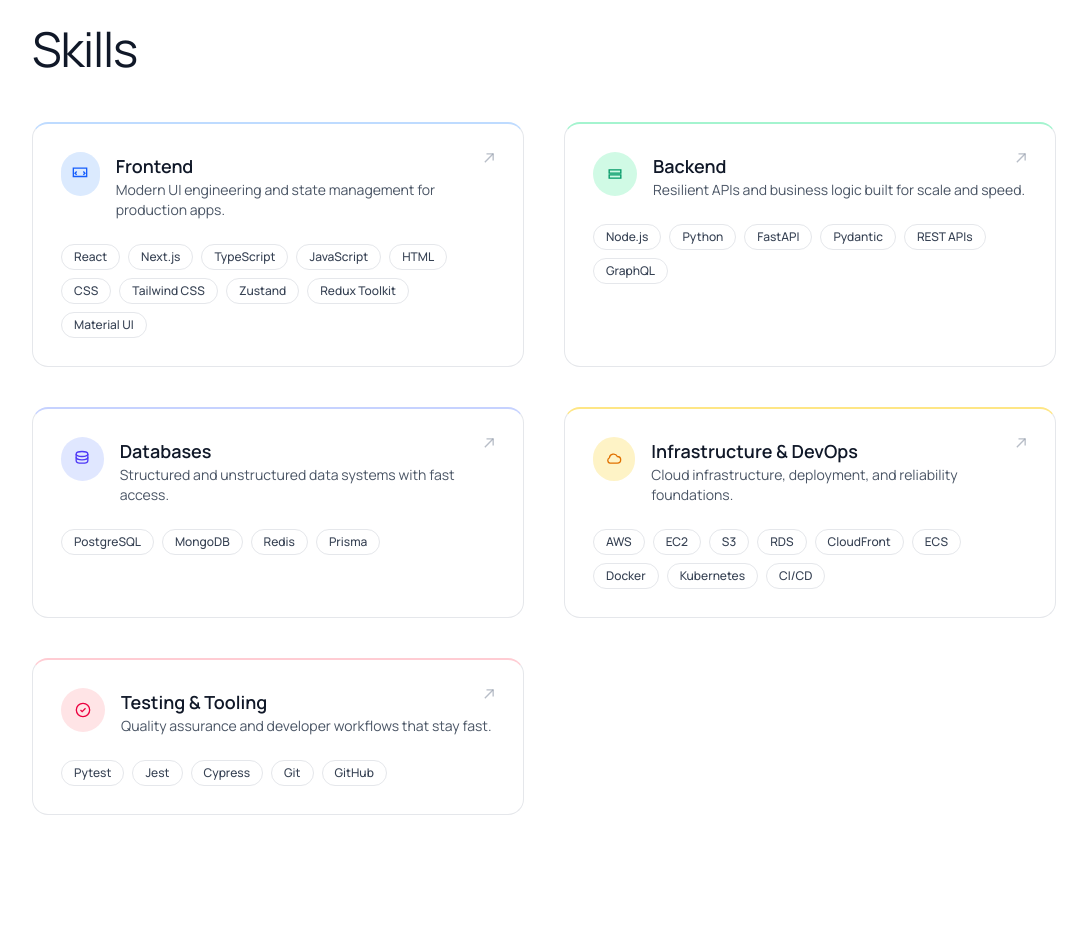
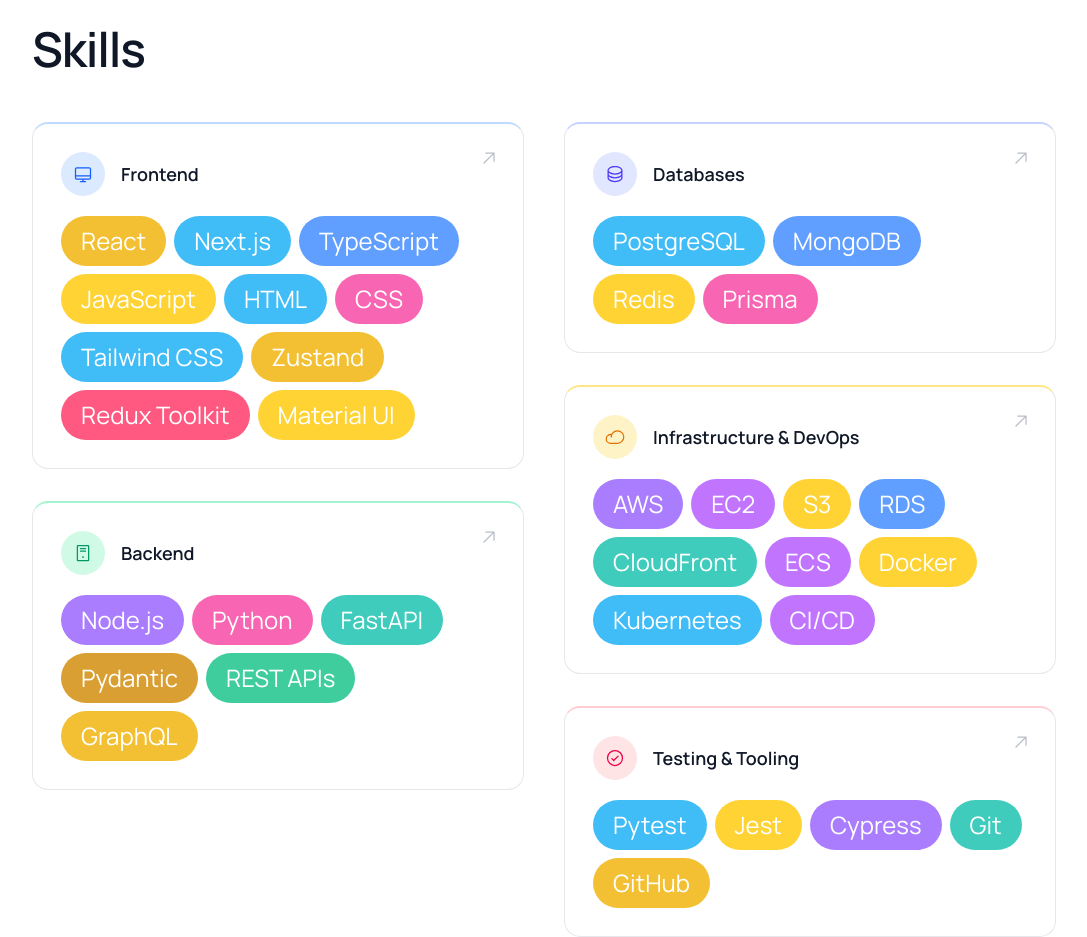
Before and after one commit to JemmyKibandi/jemima-portfolio, a Next.js app: page / in a window 1280 px wide. Shown: the part 1860-2797 px from the top of the page, without its empty margins (96-1183 px from the left). Built offline with nearby package versions, Linux system fonts and the light colour scheme.

Commit message:
Refine skills, experience, and hero layout

```diff
--- a/components/ProjectsSection.tsx
+++ b/components/ProjectsSection.tsx
@@ -1,3 +1,4 @@
+import { ArrowUpRightIcon } from "@phosphor-icons/react";
 import Image from "next/image";
 import Link from "next/link";
 import { forwardRef } from "react";
@@ -67,18 +68,7 @@
                       </p>
                     </div>
                     <span className="group/arrow relative inline-flex h-9 w-9 items-center justify-center rounded-full bg-transparent text-gray-800 transition-colors duration-200">
-                      <span className="absolute inset-0 rounded-full bg-black opacity-0 transition-opacity duration-200 group-hover/arrow:opacity-100" />
-                      <svg
-                        viewBox="0 0 24 24"
-                        className="relative h-4 w-4 transition-transform duration-200 group-hover:translate-x-0.5 group-hover/arrow:text-white"
-                        fill="none"
-                        stroke="currentColor"
-                        strokeWidth="1.6"
-                        aria-hidden="true"
-                      >
-                        <path d="M7 17L17 7" />
-                        <path d="M9 7h8v8" />
-                      </svg>
+                      <ArrowUpRightIcon size={20} weight="regular" />
                     </span>
                   </div>
                 </div>
--- a/components/SkillsSection.tsx
+++ b/components/SkillsSection.tsx
@@ -1,12 +1,42 @@
 "use client";
 
-import { forwardRef } from "react";
+import { forwardRef, JSX } from "react";
+import {
+  CheckCircleIcon,
+  CloudIcon,
+  DatabaseIcon,
+  DesktopIcon,
+  ComputerTowerIcon,
+  ArrowUpRightIcon
+} from "@phosphor-icons/react";
 
-const skillCategories = [
+type SkillCategory = {
+  title: string;
+  accent: string;
+  iconBg: string;
+  iconBgHover: string;
+  accentBorder: string;
+  skills: string[];
+  icon: JSX.Element;
+};
+
+const tokenPalette = [
+  "bg-blue-500/75 hover:bg-blue-600/75",
+  "bg-sky-500/75 hover:bg-sky-600/75",
+  "bg-emerald-500/75 hover:bg-emerald-600/75",
+  "bg-teal-500/75 hover:bg-teal-600/75",
+  "bg-violet-500/75 hover:bg-violet-600/75",
+  "bg-purple-500/75 hover:bg-purple-600/75",
+  "bg-yellow-400/80 hover:bg-yellow-500/80",
+  "bg-yellow-500/80 hover:bg-yellow-600/80",
+  "bg-yellow-600/80 hover:bg-yellow-700/80",
+  "bg-pink-500/75 hover:bg-pink-600/75",
+  "bg-rose-500/75 hover:bg-rose-600/75",
+];
+
+const skillCategories: SkillCategory[] = [
   {
     title: "Frontend",
-    description:
-      "Modern UI engineering and state management for production apps.",
     accent: "text-blue-600",
     iconBg: "bg-blue-100",
     iconBgHover: "group-hover:bg-blue-200/80",
@@ -23,23 +53,10 @@
       "Redux Toolkit",
       "Material UI",
     ],
-    icon: (
-      <svg
-        viewBox="0 0 24 24"
-        className="h-5 w-5"
-        fill="none"
-        stroke="currentColor"
-        strokeWidth="1.6"
-      >
-        <path d="M4 5h16v10H4z" />
-        <path d="M8 9l-2 2 2 2" />
-        <path d="M16 9l2 2-2 2" />
-      </svg>
-    ),
+    icon: <DesktopIcon size={20} weight="regular" />,
   },
   {
     title: "Backend",
-    description: "Resilient APIs and business logic built for scale and speed.",
     accent: "text-emerald-600",
     iconBg: "bg-emerald-100",
     iconBgHover: "group-hover:bg-emerald-200/80",
@@ -52,47 +69,19 @@
       "REST APIs",
       "GraphQL",
     ],
-    icon: (
-      <svg
-        viewBox="0 0 24 24"
-        className="h-5 w-5"
-        fill="none"
-        stroke="currentColor"
-        strokeWidth="1.6"
-      >
-        <path d="M5 7h14v4H5z" />
-        <path d="M5 13h14v4H5z" />
-        <path d="M8 9h.01" />
-        <path d="M8 15h.01" />
-      </svg>
-    ),
+    icon: <ComputerTowerIcon size={20} weight="regular" />,
   },
   {
     title: "Databases",
-    description: "Structured and unstructured data systems with fast access.",
     accent: "text-indigo-600",
     iconBg: "bg-indigo-100",
     iconBgHover: "group-hover:bg-indigo-200/80",
     accentBorder: "border-t-indigo-200",
     skills: ["PostgreSQL", "MongoDB", "Redis", "Prisma"],
-    icon: (
-      <svg
-        viewBox="0 0 24 24"
-        className="h-5 w-5"
-        fill="none"
-        stroke="currentColor"
-        strokeWidth="1.6"
-      >
-        <ellipse cx="12" cy="6" rx="7" ry="3" />
-        <path d="M5 6v8c0 1.7 3.1 3 7 3s7-1.3 7-3V6" />
-        <path d="M5 10c0 1.7 3.1 3 7 3s7-1.3 7-3" />
-      </svg>
-    ),
+    icon: <DatabaseIcon size={20} weight="regular" />,
   },
   {
     title: "Infrastructure & DevOps",
-    description:
-      "Cloud infrastructure, deployment, and reliability foundations.",
     accent: "text-amber-600",
     iconBg: "bg-amber-100",
     iconBgHover: "group-hover:bg-amber-200/80",
@@ -108,40 +97,27 @@
       "Kubernetes",
       "CI/CD",
     ],
-    icon: (
-      <svg
-        viewBox="0 0 24 24"
-        className="h-5 w-5"
-        fill="none"
-        stroke="currentColor"
-        strokeWidth="1.6"
-      >
-        <path d="M7 17h9a4 4 0 0 0 0-8 5 5 0 0 0-9.5 1.5A3.5 3.5 0 0 0 7 17z" />
-      </svg>
-    ),
+    icon: <CloudIcon size={20} weight="regular" />,
   },
   {
     title: "Testing & Tooling",
-    description: "Quality assurance and developer workflows that stay fast.",
     accent: "text-rose-600",
     iconBg: "bg-rose-100",
     iconBgHover: "group-hover:bg-rose-200/80",
     accentBorder: "border-t-rose-200",
     skills: ["Pytest", "Jest", "Cypress", "Git", "GitHub"],
-    icon: (
-      <svg
-        viewBox="0 0 24 24"
-        className="h-5 w-5"
-        fill="none"
-        stroke="currentColor"
-        strokeWidth="1.6"
-      >
-        <path d="M9 12l2 2 4-4" />
-        <circle cx="12" cy="12" r="8" />
-      </svg>
-    ),
+    icon: <CheckCircleIcon size={20} weight="regular" />,
   },
 ];
+
+const hashSkill = (value: string) => {
+  let hash = 0;
+  for (let i = 0; i < value.length; i += 1) {
+    hash = (hash << 5) - hash + value.charCodeAt(i);
+    hash |= 0;
+  }
+  return Math.abs(hash);
+};
 
 const SkillsSection = forwardRef<HTMLElement>(function SkillsSection(_, ref) {
   return (
@@ -150,33 +126,24 @@
         <header className="relative max-w-3xl">
           <div className="flex items-start gap-4">
             <div>
-              <h2 className="mt-3 text-4xl sm:text-5xl leading-[1.05] tracking-tight text-gray-900">
+              <h2 className="mt-3 text-4xl sm:text-5xl font-semibold leading-[1.05] tracking-tight text-gray-900">
                 Skills
               </h2>
             </div>
           </div>
         </header>
 
-        <div className="skills-grid mt-12 grid gap-8 lg:gap-10 md:grid-cols-2">
+        <div className="skills-grid mt-12 columns-1 md:columns-2 gap-8 lg:gap-10">
           {skillCategories.map((category) => (
             <div
               key={category.title}
-              className={`skill-card group relative overflow-hidden rounded-2xl border border-gray-200 ${category.accentBorder} border-t-2 bg-white p-7 hover:border-gray-300`}
+              className={`skill-card group relative mb-8 break-inside-avoid overflow-hidden rounded-2xl border border-gray-200 ${category.accentBorder} border-t-2 bg-white p-7 hover:border-gray-300`}
             >
               <div className="absolute right-6 top-6 text-gray-400/70">
-                <svg
-                  viewBox="0 0 24 24"
-                  className="h-5 w-5"
-                  fill="none"
-                  stroke="currentColor"
-                  strokeWidth="1.6"
-                >
-                  <path d="M7 17L17 7" />
-                  <path d="M9 7h8v8" />
-                </svg>
+                <ArrowUpRightIcon size={20} weight="regular" />
               </div>
 
-              <div className="flex items-start gap-4">
+              <div className="flex items-center gap-4">
                 <span
                   className={`inline-flex h-11 w-11 items-center justify-center rounded-full ${category.iconBg} ${category.iconBgHover} ${category.accent}`}
                 >
@@ -186,21 +153,23 @@
                   <h3 className="text-lg font-semibold text-gray-900">
                     {category.title}
                   </h3>
-                  <p className="text-sm text-gray-600">
-                    {category.description}
-                  </p>
                 </div>
               </div>
 
-              <ul className="mt-6 flex flex-wrap gap-2">
-                {category.skills.map((skill) => (
-                  <li
-                    key={skill}
-                    className="rounded-full border border-gray-200 bg-white px-3 py-1 text-xs font-medium text-gray-700"
-                  >
-                    {skill}
-                  </li>
-                ))}
+              <ul className="mt-5 flex flex-wrap gap-2">
+                {category.skills.map((skill) => {
+                  const tokenClass =
+                    tokenPalette[hashSkill(skill) % tokenPalette.length];
+
+                  return (
+                    <li
+                      key={skill}
+                      className={`rounded-full px-5 py-2.5 text-xl sm:text-2xl leading-tight text-white transition-colors ${tokenClass}`}
+                    >
+                      {skill}
+                    </li>
+                  );
+                })}
               </ul>
             </div>
           ))}
```
Also changed, not shown: app/page.tsx (+4 -35 lines), components/ExperienceSection.tsx (added, +147 -0 lines).
